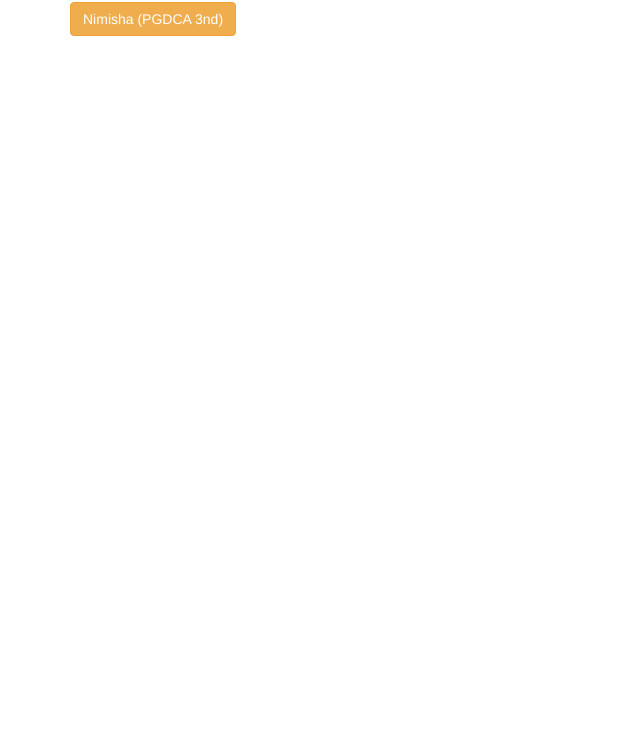
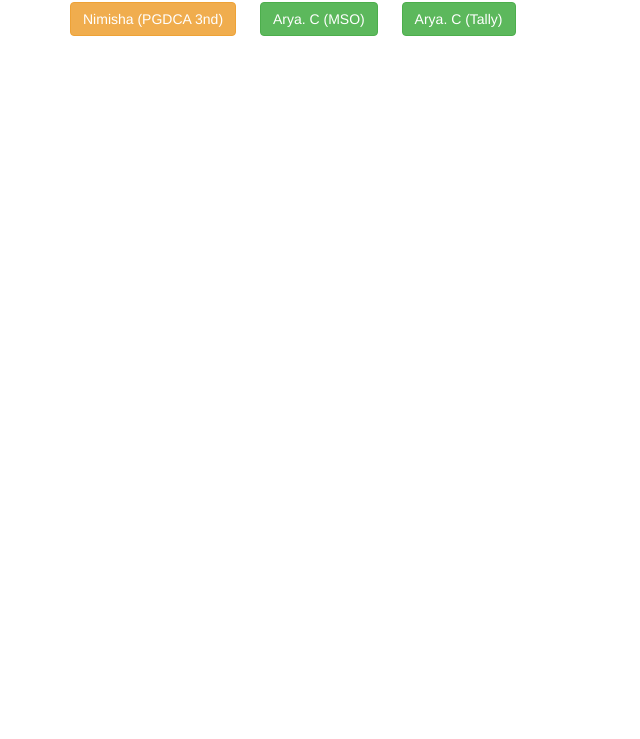
Before and after one commit to icsindia/ics, a plain HTML site: page index.html in a window 1280 px wide. Shown: the part 61-800 px from the top of the page, without its empty margins (0-640 px from the left). Drawn offline with nearby package versions, Linux system fonts and the light colour scheme.

Commit message:
Update index.html

```diff
--- a/index.html
+++ b/index.html
@@ -19,6 +19,8 @@
 <div class="container">
   <h2>ICS ONLINE EXAM LIST</h2>
     <a href="https://quizzory.in/id/61b3906aea730d513ac620ac"><button type="button" class="btn btn-warning">Nimisha (PGDCA 3nd)</button></a>
+      <a href="https://quizzory.in/id/61879450840b910f121bb87c"><button type="button" class="btn btn-success">Arya. C (MSO)</button></a>
+    <a href="https://quizzory.in/id/61aa5c5c6aab550e80806e46"><button type="button" class="btn btn-success">Arya. C (Tally)</button></a>
 
   <!-- <button type="button" class="btn btn-primary">Primary</button>
  <a href="https://quizzory.in/id/61879450840b910f121bb87c"><button type="button" class="btn btn-success">Jasmin (MSO)</button></a>
```
